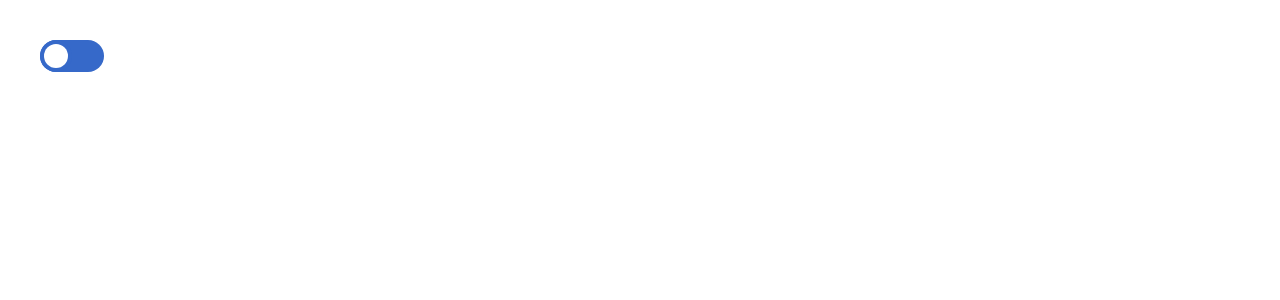
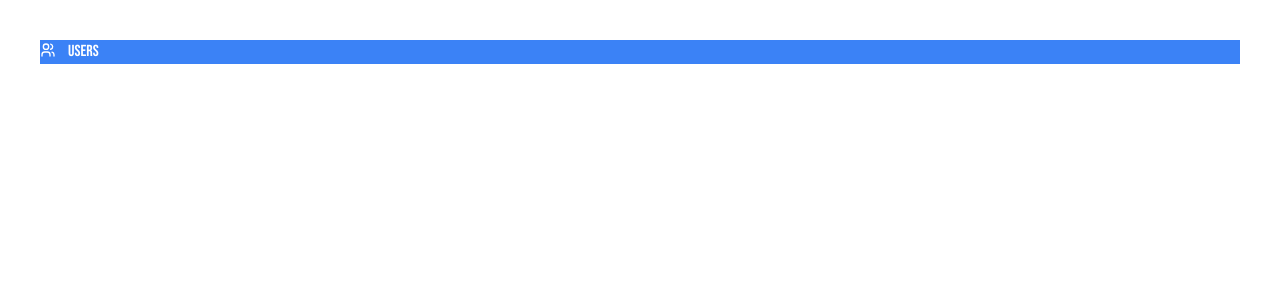
Before and after one commit to ShayanZameer/Sportsmanagement, a React (Vite) app: page / in a window 1280 px wide. Shown: the top 300 px of the page. Built offline with nearby package versions, Linux system fonts and the light colour scheme.

Commit message:
Aside details added

```diff
--- a/src/App.jsx
+++ b/src/App.jsx
@@ -15,6 +15,9 @@ import Badge from './components/Badge';
 import Warning from './components/Warning';
 
 import Toggleswitch from './components/Toggleswitch';
+
+import { TbUsers } from "react-icons/tb";
+import Asidedetails from './components/Asidedetails';
 import { useState } from 'react';
 
 
@@ -54,7 +57,13 @@ const App = () => {
         <Warning heading="Remove User" warningText="Are you sure you want to remove
 “User Name” from the app" /> */}
 
-<Toggleswitch isOn={isOn} handleToggle={handleToggle} />
+{/* <Toggleswitch isOn={isOn} handleToggle={handleToggle} /> */}
+
+
+<Asidedetails text="Users" icon={<TbUsers color='white ' height="20" width="20"/>}/>
+
+
+
 
 
 
--- /dev/null
+++ b/src/components/Asidedetails.jsx
@@ -0,0 +1,15 @@
+import React from 'react'
+
+const Asidedetails = ({text, icon}) => {
+  return (
+    <div className='flex bg-blue-500 items-center'>
+
+        <div className='h-5 w-5'>{icon}</div>
+        <p className=' px-2 font-normal font-bebas text-white'>{text}</p>
+
+
+    </div>
+  )
+}
+
+export default Asidedetails;
--- /dev/null
+++ b/src/components/Searchinput.jsx
@@ -0,0 +1,9 @@
+import React from 'react'
+
+const Searchinput = () => {
+  return (
+    <div>Searchinput</div>
+  )
+}
+
+export default Searchinput
```
